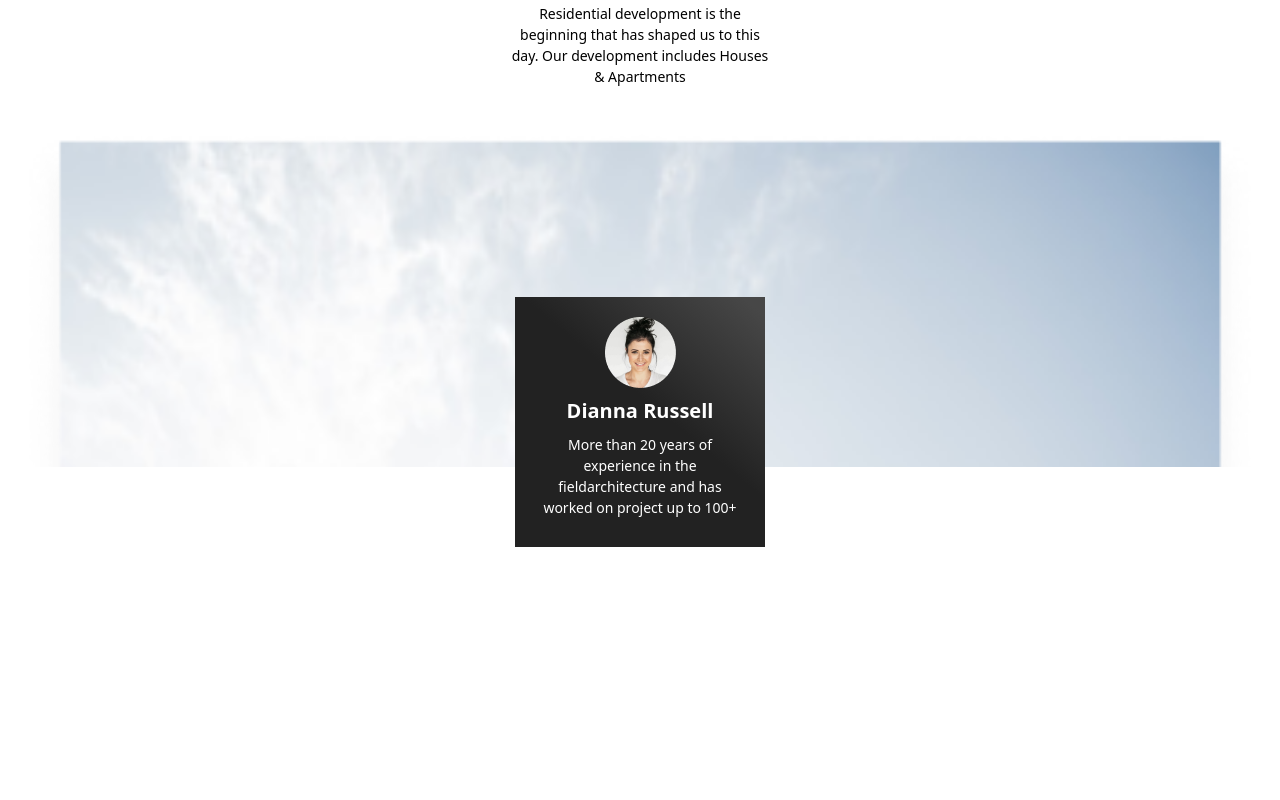
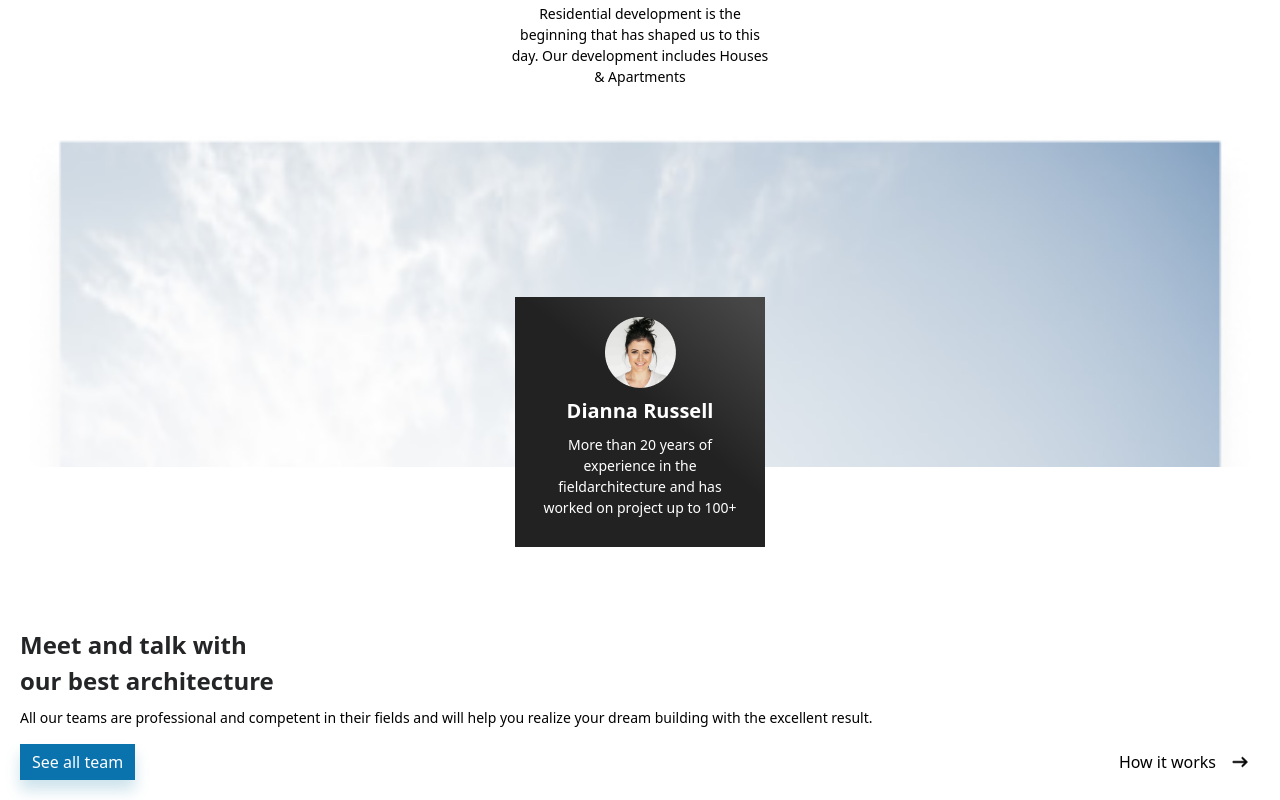
Before and after one commit to dani24sahu/Real-Estate-TailwindCSS, a website built with Vite: page index.html in a window 1280 px wide. Shown: the part 2287-3087 px from the top of the page. Before the commit the page ends 2834 px from the top, so only its background shows below. Built offline with nearby package versions, Linux system fonts and the light colour scheme.

Commit message:
Created All Team section under Team section

```diff
--- a/index.html
+++ b/index.html
@@ -160,7 +160,7 @@
       <section class="p-5">
         <div class="flex flex-col gap-2">
           <div class="h-1 w-[90px] blue-grad"></div>
-          <h2 class="text-xl font-semibold text-black-dark">
+          <h2>
             What Make Us <br />
             Different?
           </h2>
@@ -228,9 +228,11 @@
       <!-------------------------- Team Section --------------------------->
       <section class="p-5">
         <div
-          class="bg-[url('team-bg.png')] flex justify-center items-end bg-no-repeat bg-cover h-[340px]"
+          class="bg-[url('team-bg.png')] flex justify-center items-end bg-no-repeat bg-cover h-[340px] mb-40"
         >
-          <div class="black-grad h-[250px] w-[250px] flex flex-col items-center gap-2 p-5 relative top-20">
+          <div
+            class="black-grad h-[250px] w-[250px] flex flex-col items-center gap-2 p-5 relative top-20"
+          >
             <div><img src="team-avatar.png" alt="Avatar" /></div>
             <h3 class="text-lg font-semibold text-white">Dianna Russell</h3>
             <p class="text-base text-white text-center">
@@ -239,6 +241,24 @@
             </p>
           </div>
         </div>
+
+        <!-- All Team Section -->
+        <div class="flex flex-col gap-2">
+          <h2>
+            Meet and talk with <br />
+            our best architecture
+          </h2>
+          <p class="text-gray">
+            All our teams are professional and competent in their fields and will
+            help you realize your dream building with the excellent result.
+          </p>
+          <div class="flex justify-between mt-2">
+            <button class="bg-blue-dark text-white shadow-btn-shadow">See all team</button>
+            <button class="flex items-center gap-4">
+              How it works <img src="arrow-icon.svg" alt="Arraow Icon" />
+            </button>
+          </div>
+        </div>
       </section>
     </main>
 
```
Also changed, not shown: arrow-icon.svg (added).
